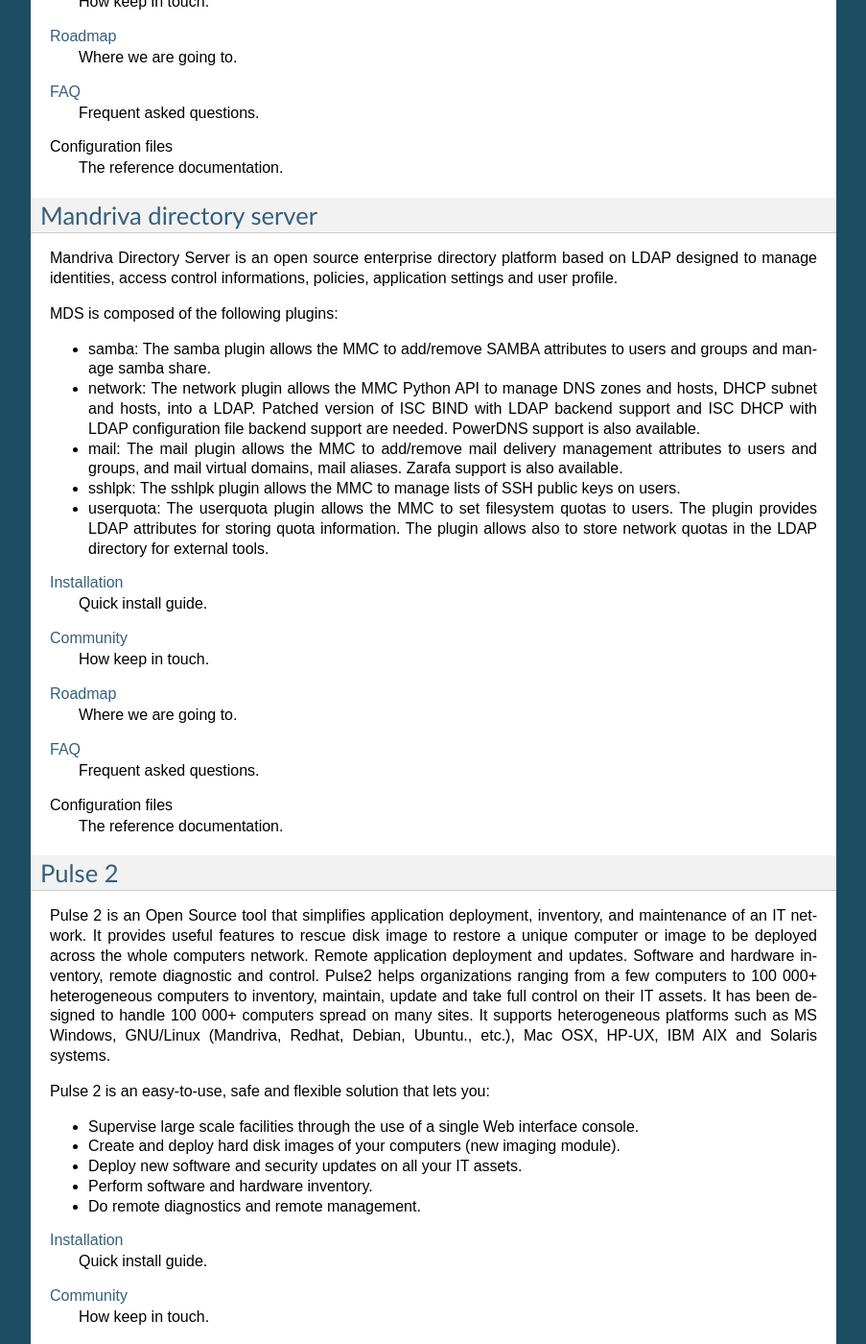
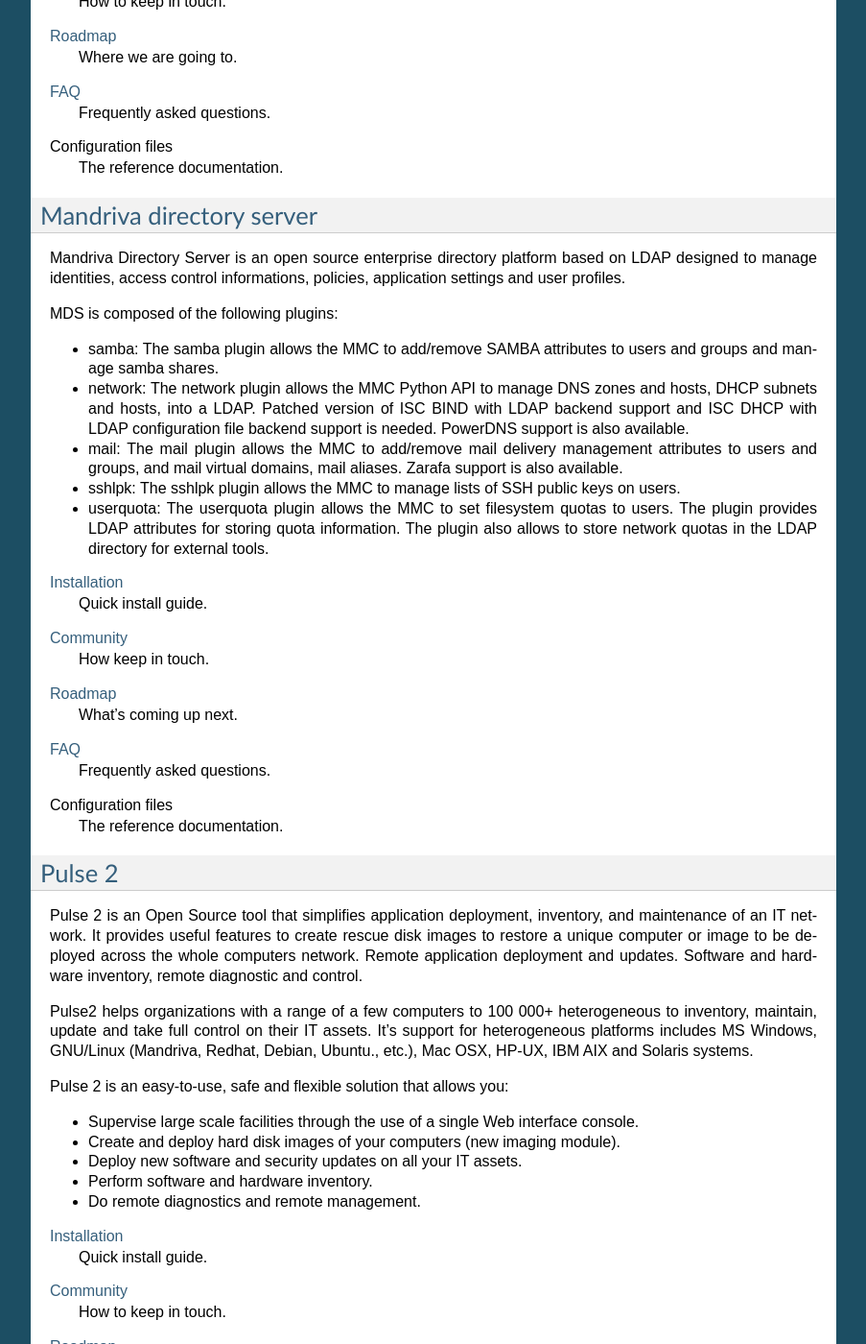
Before and after one commit to wiliamsouza/doc, a Sphinx documentation site: the page built from source/index.rst, in a window 1280 px wide and 1400 px high, scrolled down 899 px. Shown: the whole window at 96% size, without its empty margins (198-1101 px from the left). Built offline with Sphinx 7.4.7, drawn with Linux system fonts in a browser that asks for light colours; some of the changed text lies outside the part shown.

Commit message:
Fixed some typos, changed some text

```diff
--- a/source/index.rst
+++ b/source/index.rst
@@ -52,13 +52,13 @@
   Quick install guide.
 
 :doc:`Community </mmc/community>`
-  How keep in touch.
+  How to keep in touch.
 
 :doc:`Roadmap </mmc/roadmap>`
   Where we are going to.
 
 :doc:`FAQ </mmc/faq>`
-  Frequent asked questions.
+  Frequently asked questions.
 
 :doc:`Configuration files </mmc/config/index>`
   The reference documentation.
@@ -70,17 +70,17 @@
 
 Mandriva Directory Server is an open source enterprise directory platform
 based on LDAP designed to manage identities, access control informations,
-policies, application settings and user profile.
+policies, application settings and user profiles.
 
 MDS is composed of the following plugins:
 
 * :doc:`samba </mds/plugins/samba>`: The samba plugin allows the MMC to
-  add/remove SAMBA attributes to users and groups and manage samba share.
+  add/remove SAMBA attributes to users and groups and manage samba shares.
 
 * :doc:`network </mds/plugins/network>`: The network plugin allows the MMC
-  Python API to manage DNS zones and hosts, DHCP subnet and hosts, into a LDAP.
+  Python API to manage DNS zones and hosts, DHCP subnets and hosts, into a LDAP.
   Patched version of ISC BIND with LDAP backend support and ISC DHCP with LDAP
-  configuration file backend support are needed. PowerDNS support is also
+  configuration file backend support is needed. PowerDNS support is also
   available.
 
 * :doc:`mail </mds/plugins/mail>`: The mail plugin allows the MMC to
@@ -92,7 +92,7 @@
 
 * userquota: The userquota plugin allows the MMC to set filesystem quotas to
   users. The plugin provides LDAP attributes for storing quota information.
-  The plugin allows also to store network quotas in the LDAP directory for
+  The plugin also allows to store network quotas in the LDAP directory for
   external tools.
 
 :doc:`Installation </install/index>`
@@ -102,10 +102,10 @@
   How keep in touch.
 
 :doc:`Roadmap </mds/roadmap>`
-  Where we are going to.
+  What's coming up next.
 
 :doc:`FAQ </mds/faq>`
-  Frequent asked questions.
+  Frequently asked questions.
 
 :doc:`Configuration files </mds/config/index>`
   The reference documentation.
@@ -117,16 +117,17 @@
 
 Pulse 2 is an Open Source tool that simplifies application deployment,
 inventory, and maintenance of an IT network. It provides useful features to
-rescue disk image to restore a unique computer or image to be deployed
+create rescue disk images to restore a unique computer or image to be deployed
 across the whole computers network. Remote application deployment and
-updates. Software and hardware inventory, remote diagnostic and control. Pulse2
-helps organizations ranging from a few computers to 100 000+ heterogeneous
-computers to inventory, maintain, update and take full control on their IT
-assets. It has been designed to handle 100 000+ computers spread on many sites.
-It supports heterogeneous platforms such as MS Windows, GNU/Linux (Mandriva,
-Redhat, Debian, Ubuntu., etc.), Mac OSX, HP-UX, IBM AIX and Solaris systems.
+updates. Software and hardware inventory, remote diagnostic and control.
 
-Pulse 2 is an easy-to-use, safe and flexible solution that lets you:
+Pulse2 helps organizations with a range of a few computers to 100 000+
+heterogeneous to inventory, maintain, update and take full control on their
+IT assets. It's support for heterogeneous platforms includes MS Windows,
+GNU/Linux (Mandriva, Redhat, Debian, Ubuntu., etc.), Mac OSX, HP-UX, IBM AIX and
+Solaris systems.
+
+Pulse 2 is an easy-to-use, safe and flexible solution that allows you:
 
 * Supervise large scale facilities through the use of a single Web interface
   console.
@@ -143,13 +144,13 @@
   Quick install guide.
 
 :doc:`Community </pulse/community>`
-  How keep in touch.
+  How to keep in touch.
 
 :doc:`Roadmap </pulse/roadmap>`
-  Where we are going to.
+  What's coming up next.
 
 :doc:`FAQ </pulse/faq/index>`
-  Frequent asked questions.
+  Frequently asked questions.
 
 :doc:`Configuration files </pulse/config/index>`
   The reference documentation.
```
Also changed, not shown: other parts of source/index.rst (+5 -5 lines).
